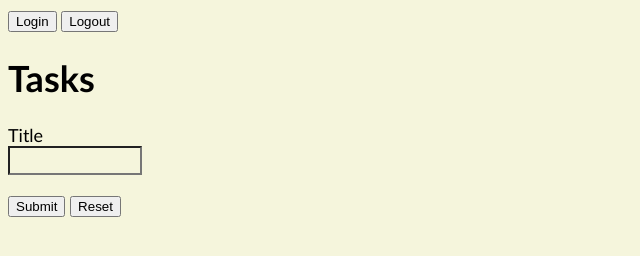
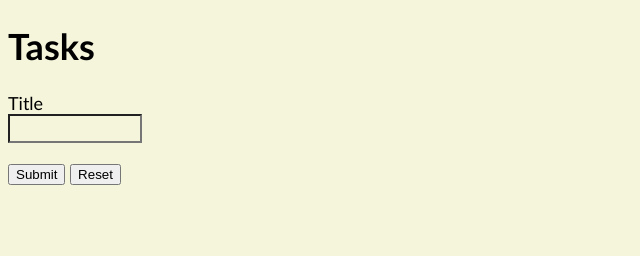
Before and after one commit to gauyex-bzz/To-Do-List, a plain HTML site: page index.html in a window 1280 px wide. Shown: the whole page, without its empty margins (0-640 px from the left). Drawn offline with Linux system fonts and the light colour scheme.

Commit message:
UPDATED: index.html removed login

```diff
--- a/index.html
+++ b/index.html
@@ -6,9 +6,6 @@
     <link rel="stylesheet" href="styles.css">
 </head>
 <body>
-
-    <button>Login</button>
-    <button>Logout</button>
 
     <h1>Tasks</h1>
 
```
